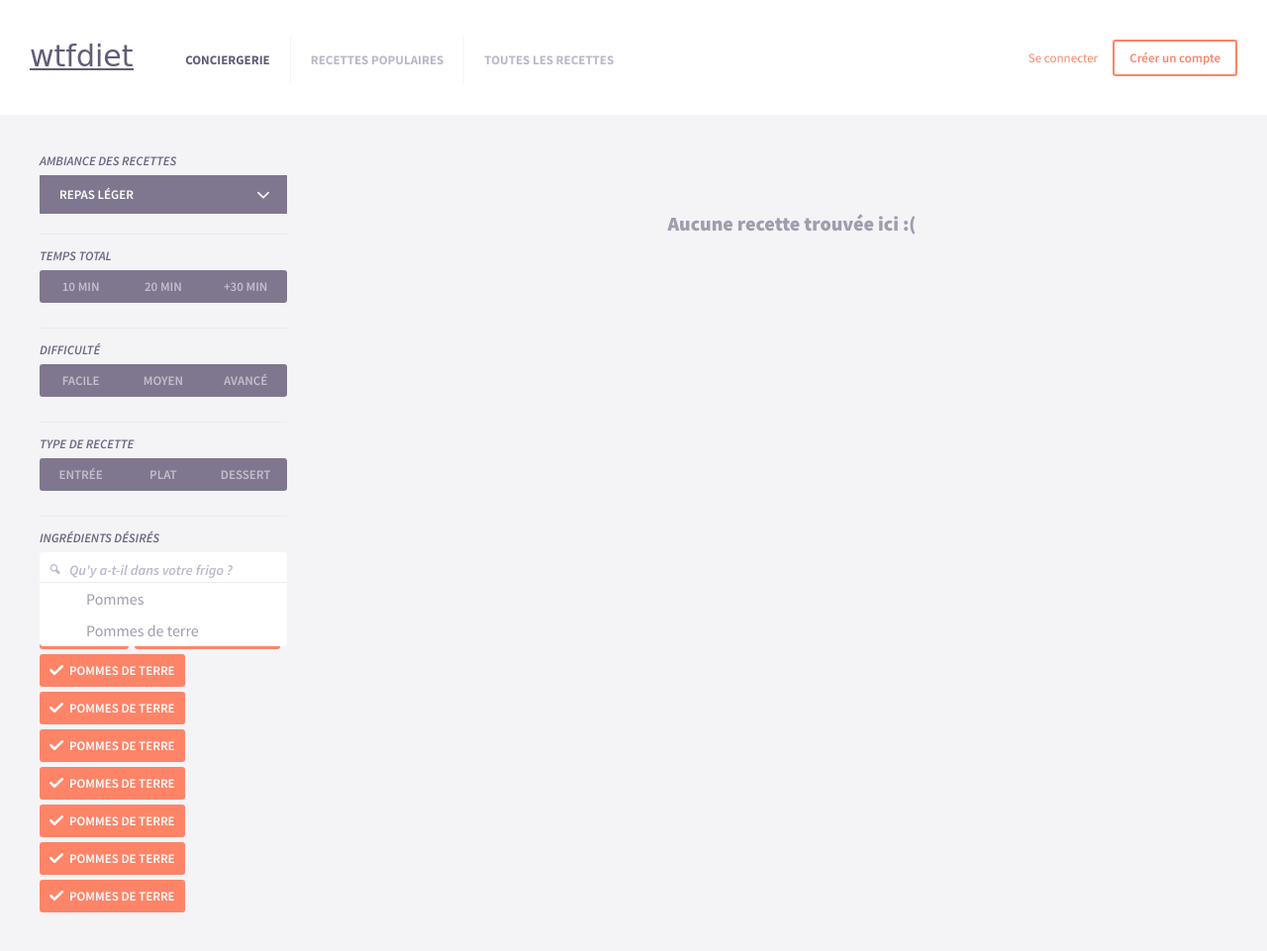
After one commit to AntoineWattier/PUMIR-H3T2, a PHP site: page /app/Views/Recipes/noResult.html in a window 1280 px wide. The commit adds this page. Shown: the top 961 px of the page at 99% size. Run offline with PHP 8.4, Linux system fonts and the light colour scheme; some web fonts are replaced.

Commit message:
noResult

```diff
--- /dev/null
+++ b/app/Views/Recipes/noResult.html
@@ -0,0 +1,118 @@
+<!DOCTYPE html>
+<html>
+	<head>
+		<meta charset="utf-8">
+		<title>What the f*** do i eat tonight?</title>
+    <meta name="description" content="">
+    <meta name="viewport" content="width=device-width">
+    <link rel="stylesheet" href="../../../public/styles/main.css">
+	</head>
+	<body>
+		<header id="header">
+			<h1>wtfdiet</h1>
+			<nav id="nav">
+				<ul>
+					<li class="active"><a href="">Conciergerie</a></li>
+					<li><a href="">Recettes populaires</a></li>
+					<li><a href="">Toutes les recettes</a></li>
+				</ul>
+			</nav>
+			<nav id="sign-in">
+				<ul>
+					<li><a href="">Se connecter</a></li>
+					<li><a class="btn" href="">Créer un compte</a></li>
+				</ul>
+			</nav>
+		</header>
+
+		<section id="main" class="recipes">
+			<aside id="filters">
+				<form>
+					<h3>Ambiance des recettes</h3>
+					<select name="id_ambiance">
+						<option value="">Repas léger</option>
+						<option value="">Repas gourmand</option>
+						<option value="">Repas végétarien</option>
+						<option value="">Repas léger</option>
+					</select>
+					<hr />
+					<h3>Temps total</h3>
+					<div class="group">
+						<label>
+							<input type="radio" name="time" />
+							<span>10 min</span>
+						</label>
+						<label>
+							<input type="radio" name="time" />
+							<span>20 min</span>
+						</label>
+						<label>
+							<input type="radio" name="time" />
+							<span>+30 min</span>
+						</label>
+					</div>
+					<hr />
+					<h3>Difficulté</h3>
+					<div class="group">
+						<label>
+							<input type="radio" name="difficulty" />
+							<span>Facile</span>
+						</label>
+						<label>
+							<input type="radio" name="difficulty" />
+							<span>Moyen</span>
+						</label>
+						<label>
+							<input type="radio" name="difficulty" />
+							<span>Avancé</span>
+						</label>
+					</div>
+					<hr />
+					<h3>Type de recette</h3>
+					<div class="group">
+						<label>
+							<input type="radio" name="type" />
+							<span>Entrée</span>
+						</label>
+						<label>
+							<input type="radio" name="type" />
+							<span>Plat</span>
+						</label>
+						<label>
+							<input type="radio" name="type" />
+							<span>Dessert</span>
+						</label>
+					</div>
+					<hr />
+					<h3>Ingrédients désirés</h3>
+
+					<div class="ingredients suggest">
+						<input type="text" name="ingredients" placeholder="Qu'y a-t-il dans votre frigo ?" />
+						<i class="zoom sm"></i>
+						<ul class="suggestions">
+							<li><i class="checked sm"></i>Pommes</li>
+							<li><i class="checked sm"></i>Pommes de terre</li>
+						</ul>
+						<ul class="choosen-ingredients">
+							<li><i class="checked sm"></i>Pommes</li>
+							<li><i class="checked sm"></i>Pommes de terre</li>
+							<li><i class="checked sm"></i>Pommes de terre</li>
+							<li><i class="checked sm"></i>Pommes de terre</li>
+							<li><i class="checked sm"></i>Pommes de terre</li>
+							<li><i class="checked sm"></i>Pommes de terre</li>
+							<li><i class="checked sm"></i>Pommes de terre</li>
+							<li><i class="checked sm"></i>Pommes de terre</li>
+							<li><i class="checked sm"></i>Pommes de terre</li>
+						</ul>
+						</div>
+				</form>
+			</aside>
+			<section class="no-result">
+				<p>Aucune recette trouvée ici :(</p>
+			</section>
+
+
+		</section>
+
+	</body>
+</html>
--- a/public/styles/fonts.css
+++ b/public/styles/fonts.css
@@ -1,7 +1,7 @@
 /* @group Fonts */
 
 /* Source Sans Pro */
-@import url(http://fonts.googleapis.com/css?family=Source+Sans+Pro:400,600,700,400italic,600italic,700italic);
+@import url(http://fonts.googleapis.com/css?family=Source+Sans+Pro:400,600,700,900,400italic,600italic,700italic,900italic);
 
 /* Damion */
 @import url(http://fonts.googleapis.com/css?family=Damion);
--- a/public/styles/main.css
+++ b/public/styles/main.css
@@ -157,7 +157,9 @@ section#main.recipes article div a.like { float: left; background: url(../images
 section#main.recipes article div a.like:hover { opacity: 0.5; }
 section#main.recipes article div a.liked { background: url(../images/icons/heart-full.png) no-repeat 2px 3px; color: #fe8468; }
 
-section#main.recipes article a { overflow: hidden; display: block; }
+section#main.recipes section.no-result { margin-top: 60px; text-align: center; color: #a09dac; font-weight: 900; font-size: 1.538em; }
+
+section#main.recipes article a { overflow: hidden; display: block;  }
 section#main.recipes article div a:hover h1,
 section#main.recipes article div a:hover ul li { opacity: 0.5; }
 /* @end of Recipes */
```
